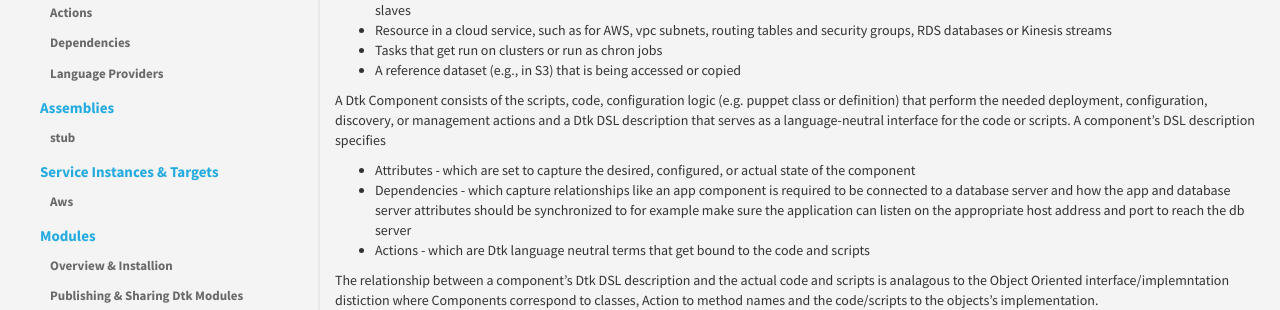
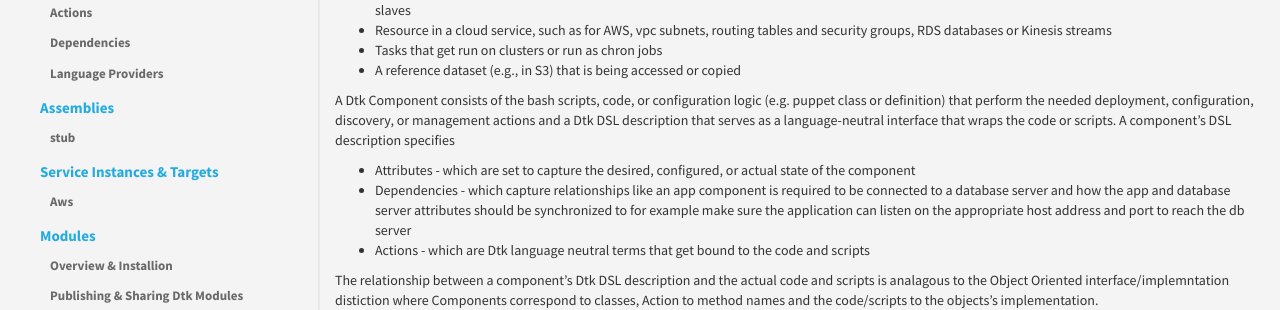
Before and after one commit to dtk/dtk-docs-v1, a Jekyll site: the page built from components.md, in a window 1280 px wide. Shown: the part 241-551 px from the top of the page. Built offline with Jekyll 4.4.1, drawn with Linux system fonts in a browser that asks for light colours.

Commit message:
Update components.md

```diff
--- a/components.md
+++ b/components.md
@@ -12,7 +12,7 @@ Components are the basic Dtk building blocks that are composed to provide the ca
 * Tasks that get run on clusters or run as chron jobs
 * A reference dataset (e.g., in S3) that is being accessed or copied
 
-A Dtk Component consists of the scripts, code, configuration logic (e.g. puppet class or definition) that perform the needed deployment, configuration, discovery, or management actions and a Dtk DSL description that serves as a language-neutral interface for the code or scripts. A component's DSL description specifies
+A Dtk Component consists of the bash scripts, code, or configuration logic (e.g. puppet class or definition) that perform the needed deployment, configuration, discovery, or management actions and a Dtk DSL description that serves as a language-neutral interface that wraps the code or scripts. A component's DSL description specifies
 * Attributes - which are set to capture the desired, configured, or actual state of the component
 * Dependencies - which capture relationships like an app component is required to be connected to a database server and how the app and database server attributes should be synchronized to for example make sure the application can listen on the appropriate host address and port to reach the db server
 * Actions - which are Dtk language neutral terms that get bound to the code and scripts
```
